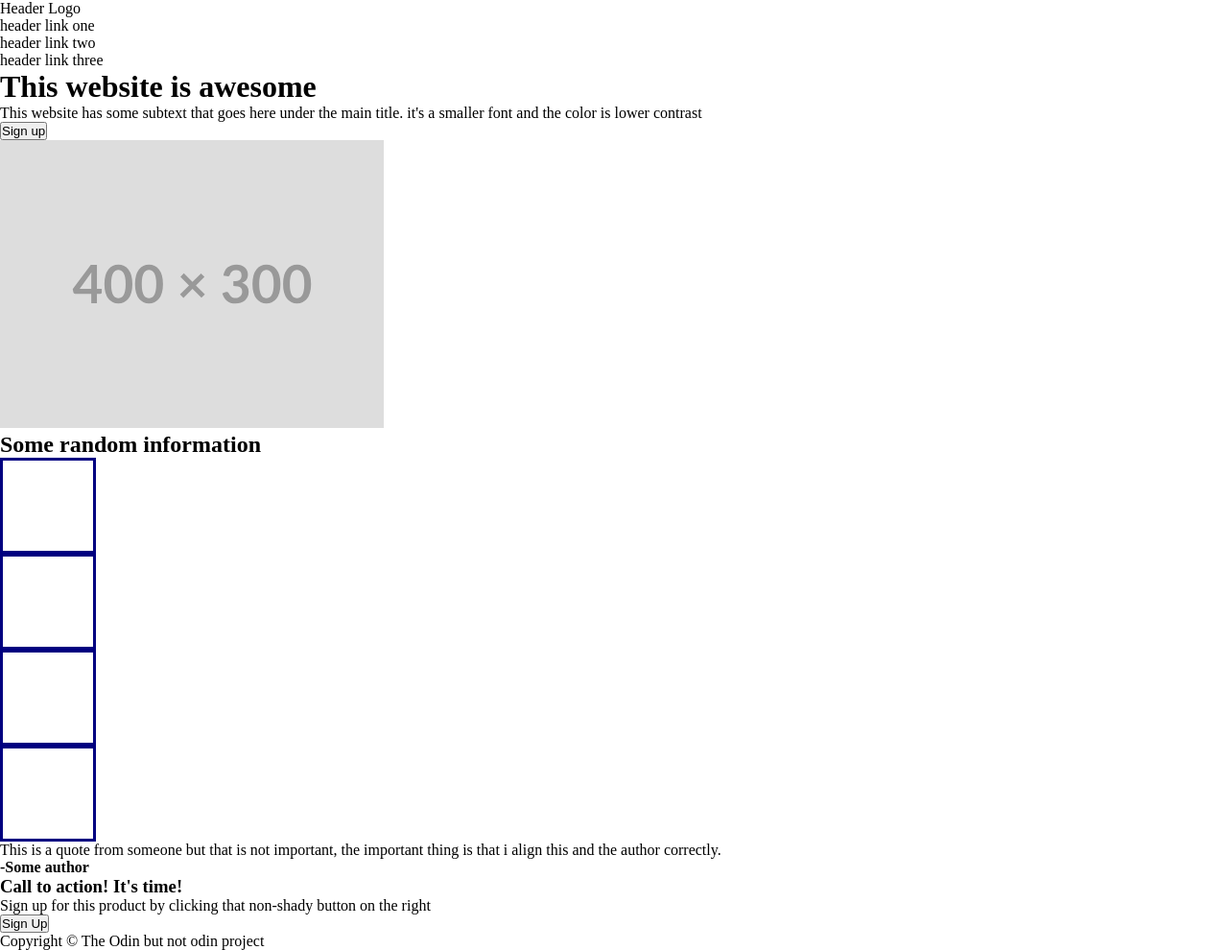
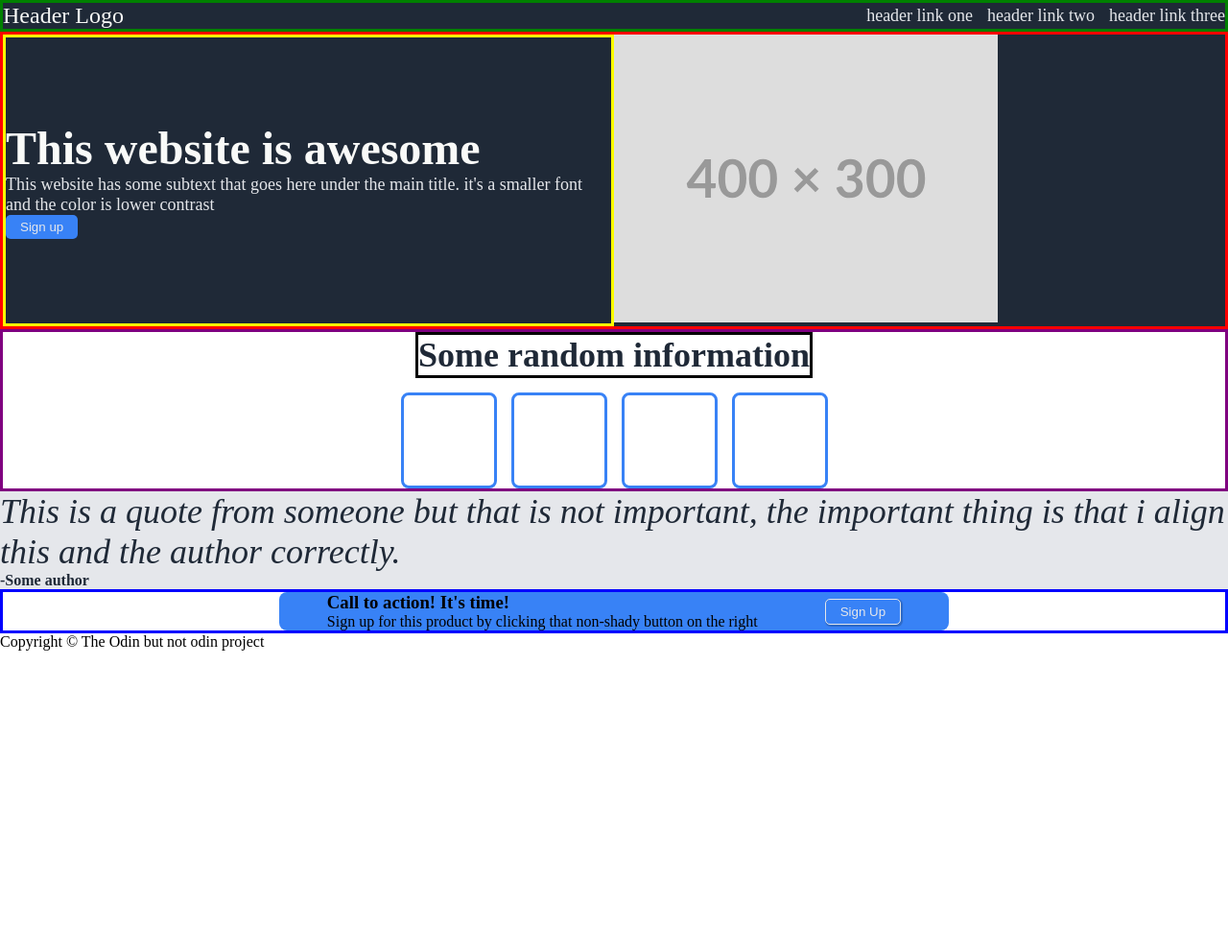
Before and after one commit to CodeAL1990/odin-landing-page, a plain HTML site: page index.html in a window 1280 px wide. Shown: the whole page at 96% size. After the commit the page ends 800 px from the top, so only its background shows below. Drawn offline with Linux system fonts and the light colour scheme.

Commit message:
Quote and footer section unfinished

```diff
--- a/index.html
+++ b/index.html
@@ -22,9 +22,9 @@
 
     <div class="headerContent">
         <div class="leftHeaderContent">
-            <h1>This website is awesome</h1>
-            <p>This website has some subtext that goes here under the main title. it's a smaller font and the color is lower contrast</p>
-            <button>Sign up</button>
+            <h1 class="headerMainText">This website is awesome</h1>
+            <p class="headerText">This website has some subtext that goes here under the main title. it's a smaller font and the color is lower contrast</p>
+            <button class="headerBtn">Sign up</button>
         </div>
         <div class="rightHeaderContent">
             <img src="./images/400x300.svg" alt="placeholder">
@@ -33,23 +33,27 @@
 
     <div class="mainContent">
         <h2>Some random information</h3>
+        <div class="container">
             <div class="box"></div>
             <div class="box"></div>
             <div class="box"></div>
             <div class="box"></div>
         </div>
+    </div>
 
     <div class="quote">
-        <p>This is a quote from someone but that is not important, the important thing is that i align this and the author correctly.</p>
-        <h4>-Some author</h4>
+        <p class="quoteText">This is a quote from someone but that is not important, the important thing is that i align this and the author correctly.</p>
+        <h4 class="quoteAuthor">-Some author</h4>
     </div>
 
     <div class="signUp">
+        <div class="signUpBox">
             <div class="description">
                 <h3>Call to action! It's time!</h3>
                 <p>Sign up for this product by clicking that non-shady button on the right</p>
             </div>
-        <button>Sign Up</button>
+            <button class="actionBtn">Sign Up</button>
+        </div>
     </div>
 
     <div class="footer">
--- a/styles.css
+++ b/styles.css
@@ -4,8 +4,139 @@
     box-sizing: border-box;
 }
 
+body {
+    display: flex;
+    flex-direction: column;
+}
+
+.header {
+    display: flex;
+    align-items: center;
+    border: 3px solid green;
+}
+
+ul {
+    display: flex;
+    gap: 15px;
+}
+
+li {
+    list-style: none;
+    font-size: 18px;
+    color: #E5E7EB;
+}
+
+.logo {
+    margin-right: auto;
+    font-size: 24px;
+    color: #F9FAF8;
+}
+
+.header, .headerContent {
+    background-color: #1F2937;
+    color: white;
+}
+
+.headerContent {
+    display: flex;
+    align-items: center;
+    border: 3px solid red;
+}
+
+.leftHeaderContent {
+    display: flex;
+    flex-direction: column;
+    flex-basis: 50%;
+    align-self: stretch;
+    justify-content: center;
+    align-items: flex-start;
+    border: 3px solid yellow;
+}
+
+.headerMainText {
+    font-size: 48px;
+    font-weight: bolder;
+    color: #F9FAF8;
+}
+
+.headerText {
+    font-size: 18px;
+    color: #E5E7EB;
+}
+
+button {
+    border: none;
+    background-color: #3882F6;
+    color: #E5E7EB;
+    padding: 5px 15px;
+    border-radius: 5px;
+}
+
+.mainContent {
+    display: flex;
+    flex-direction: column;
+    align-items: center;
+    border: 3px solid purple;
+}
+
+h2 {
+    font-size: 36px;
+    font-weight: bolder;
+    color: #1F2937;
+    margin-bottom: 15px;
+    border: 3px solid black;
+}
+
+.container {
+    display: flex;
+    gap: 15px;
+}
+
 .box {
     width: 100px;
     height: 100px;
-    border: 3px solid navy;
+    border-radius: 8px;
+    border: 3px solid #3882F6;
 }
+
+.quote {
+    background-color: #E5E7EB;
+    display: flex;
+    flex-direction: column;
+}
+
+.quoteText {
+    font-size: 36px;
+    font-style: italic;
+    color: #1F2937;
+}
+
+.quoteAuthor {
+    color: #1F2937;
+}
+
+.signUp {
+    display: flex;
+    justify-content: center;
+    border: 3px solid blue;
+}
+
+.signUpBox {
+    display: flex;
+    justify-content: center;
+    align-items: center;
+    gap: 70px;
+    padding-left: 50px;
+    padding-right: 50px;
+    background-color: #3882F6;
+    border-radius: 8px;
+}
+
+.actionBtn {
+    border: 1px solid #E5E7EB;
+    box-shadow: 1px 1px 1px 1px rgba(0, 0, 0, 0.2);
+}
+
+.footer {
+
+}
```
Also changed, not shown: 1 other file. Lines whose indentation alone changed are shown as unchanged.
